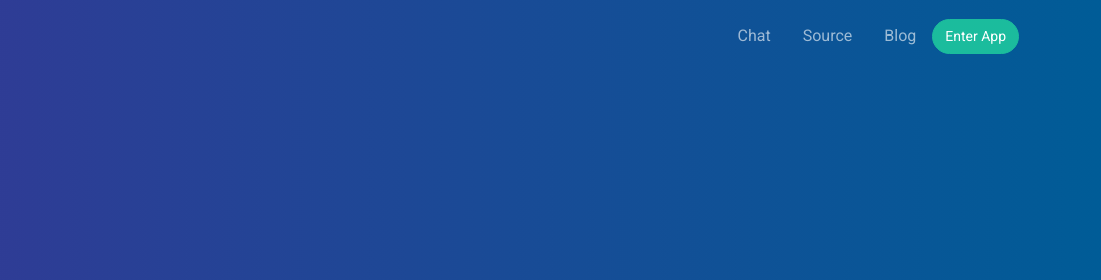
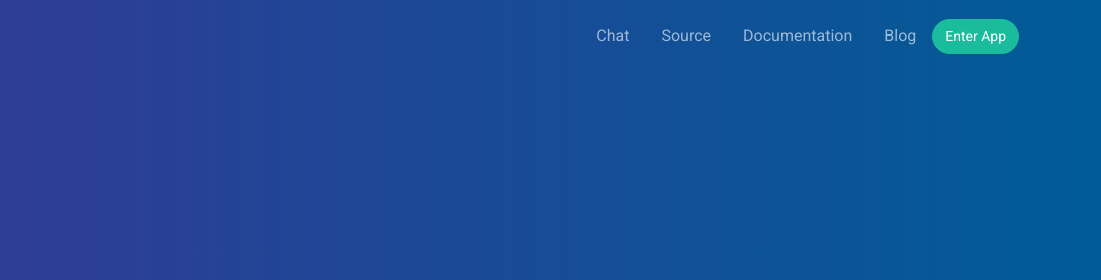
Before and after one commit to ellipticoin/moonshine-website, a website built with Vite: page index.html in a window 1280 px wide. Shown: the top 280 px of the page, 179-1280 px from the left. Built offline with nearby package versions, Linux system fonts and the light colour scheme.

Commit message:
Add Documentation link

```diff
--- a/index.html
+++ b/index.html
@@ -55,6 +55,14 @@
                   href="https://github.com/ellipticoin/moonshine-ethereum"
                   class="nav-link m-2 menu-item"
                   >Source</a
+                >
+              </li>
+              <li class="nav-item">
+                <a
+                  target="_blank"
+                  href="https://docs.moonshine.exchange"
+                  class="nav-link m-2 menu-item"
+                  >Documentation</a
                 >
               </li>
               <li class="nav-item">
```
